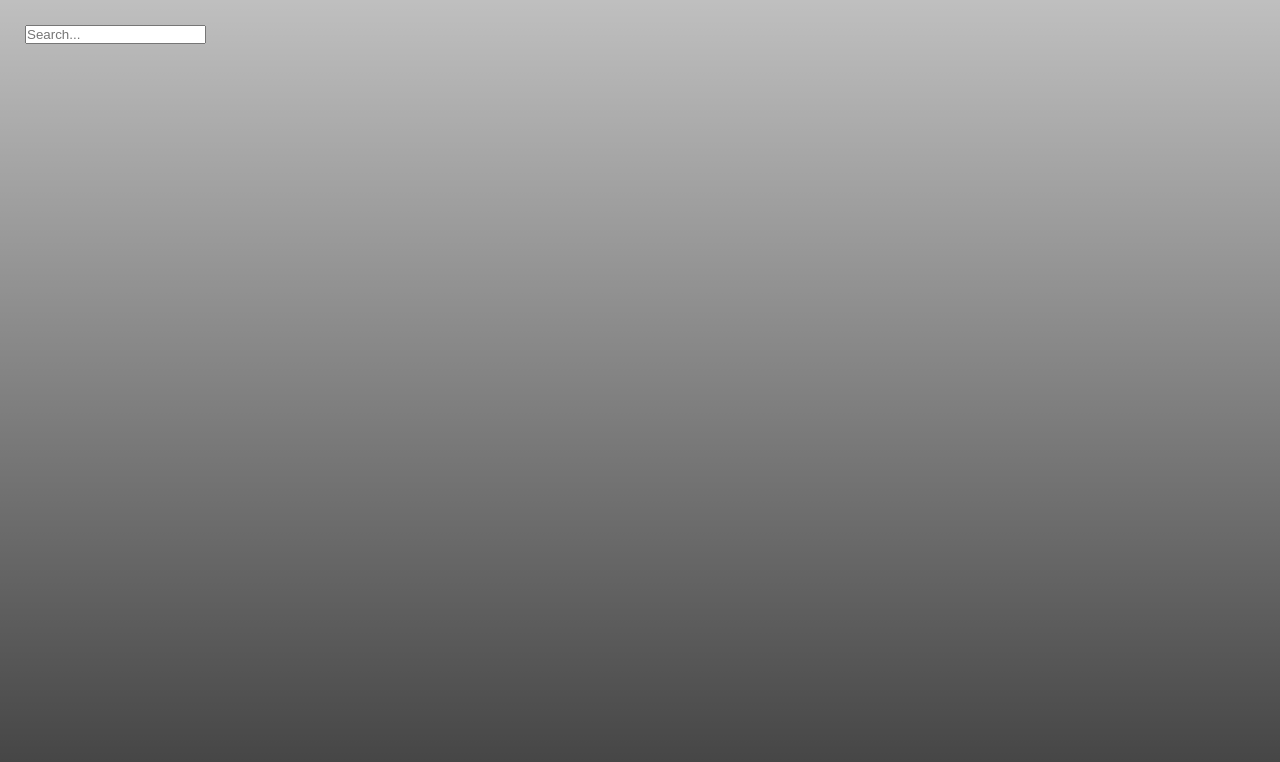
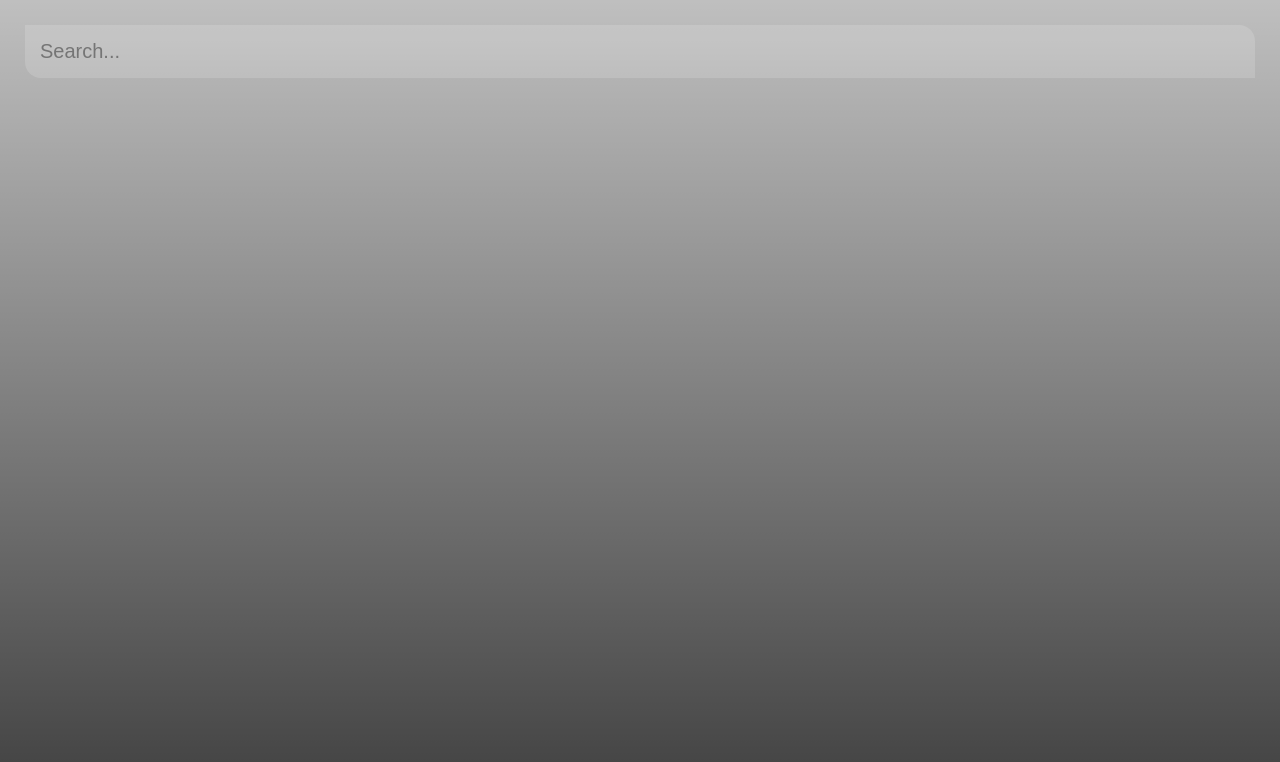
Before and after one commit to Asilo5/vue-weather, a Vue app: page / in a window 1280 px wide. Shown: the top 762 px of the page. Built offline with nearby package versions, Linux system fonts and the light colour scheme.

Commit message:
Add style to the search-bar

```diff
--- a/src/App.vue
+++ b/src/App.vue
@@ -43,4 +43,24 @@ export default {
     padding: 25px;
     background-image: linear-gradient(to bottom, rgba(0, 0, 0, 0.25), rgba(0, 0, 0, 0.75));
   }
+
+  .search-box {
+    width: 100%;
+    margin-bottom: 30px;
+  }
+
+  .search-bar {
+    display: block;
+    width: 100%;
+    padding: 15px;
+    color: #313131;
+    font-size: 20px;
+    appearance: none;
+    border: none;
+    outline-color: rgb(141, 57, 189);
+    background: none;
+    background-color: rgba(255, 255, 255, 0.15);
+    border-radius: 0px 16px 0px 16px;
+    transition: 0.4s;
+  }
 </style>
```
